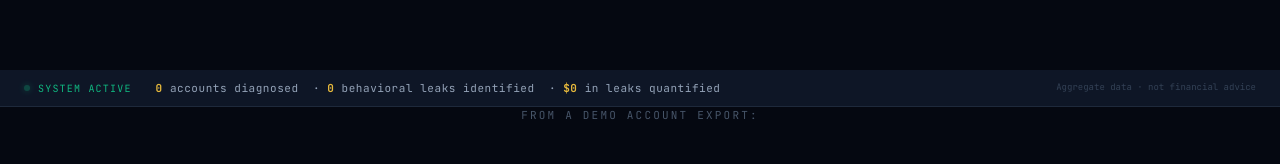
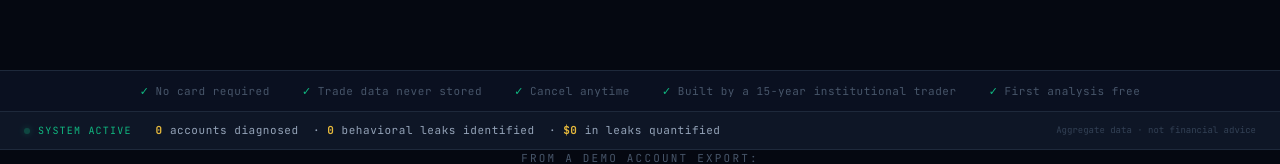
Before and after one commit to khtbt91-ctrl/xray-forensic, a Next.js app: page / in a window 1280 px wide. Shown: the part 638-802 px from the top of the page. Built offline with nearby package versions, Linux system fonts and the light colour scheme; no server answers.

Commit message:
feat: trust strip below hero

```diff
--- a/app/page.tsx
+++ b/app/page.tsx
@@ -26,6 +26,39 @@ export default function LandingPage() {
     <main style={{ minHeight: "100vh", background: "#050811", color: "#f8fafc" }}>
       <NavBar />
       <HeroSection />
+      <div style={{
+        borderTop: '1px solid #1e293b',
+        borderBottom: '1px solid #1e293b',
+        background: '#0a1020',
+        padding: '12px 40px',
+        display: 'flex',
+        justifyContent: 'center',
+        alignItems: 'center',
+        gap: 32,
+        flexWrap: 'wrap',
+      }}>
+        {[
+          'No card required',
+          'Trade data never stored',
+          'Cancel anytime',
+          'Built by a 15-year institutional trader',
+          'First analysis free',
+        ].map((item) => (
+          <span key={item} style={{
+            fontFamily: "'JetBrains Mono', monospace",
+            fontSize: 11,
+            color: '#475569',
+            letterSpacing: '0.05em',
+            display: 'flex',
+            alignItems: 'center',
+            gap: 6,
+            whiteSpace: 'nowrap',
+          }}>
+            <span style={{ color: '#10b981' }}>✓</span>
+            {item}
+          </span>
+        ))}
+      </div>
       <ActivityCounter />
       <PainWall />
       <LeakCalculatorGuide />
```
